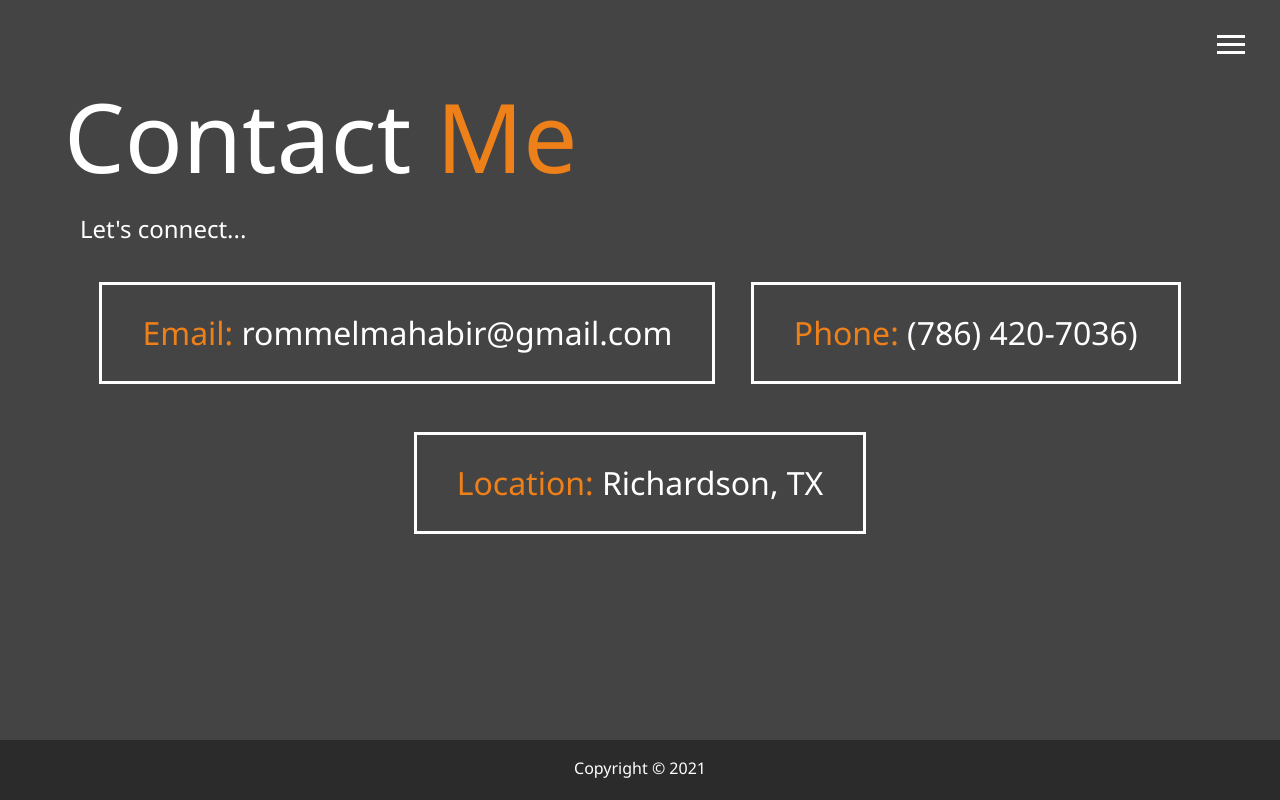
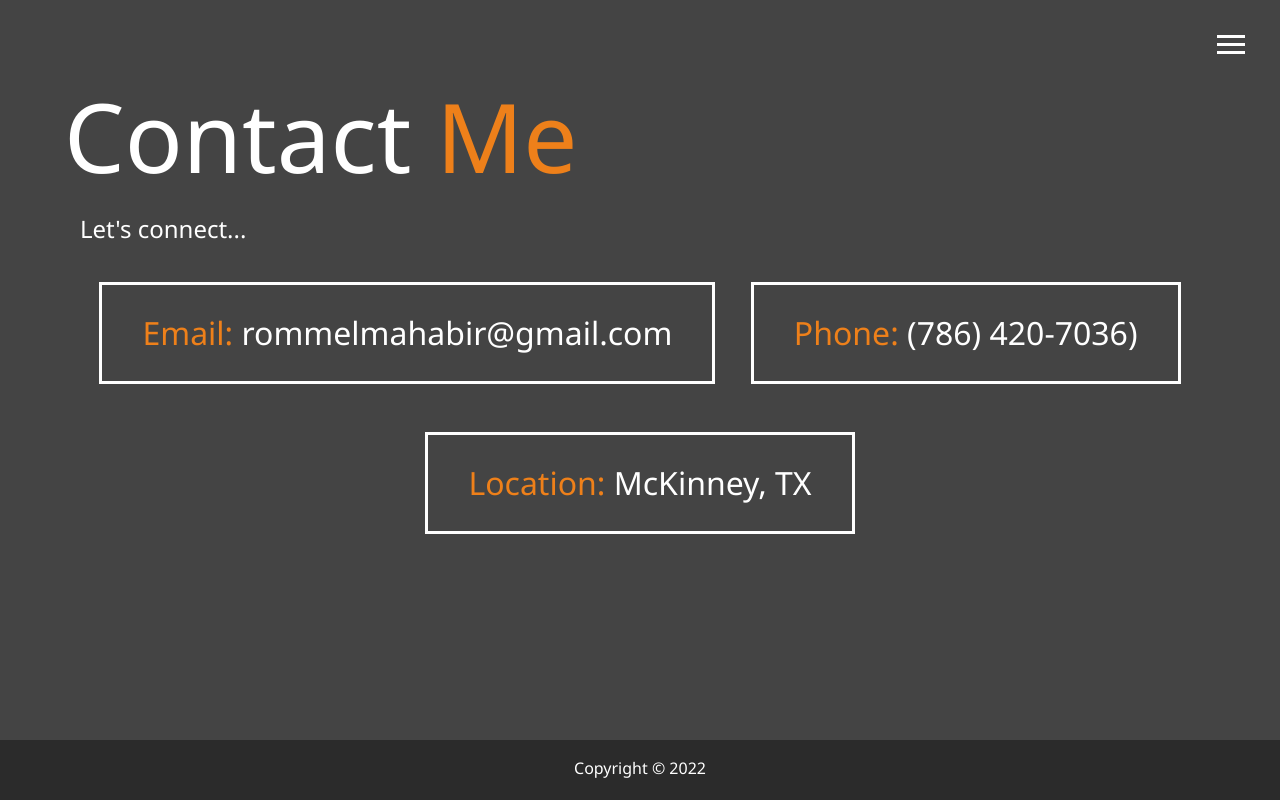
Before and after one commit to rommelmahabir/portfolio, a website: page dist/contact.html in a window 1280 px wide. Drawn offline with Linux system fonts and the light colour scheme.

Commit message:
Updated contact information

```diff
--- a/dist/contact.html
+++ b/dist/contact.html
@@ -67,13 +67,13 @@
         </div>
         <div>
         <span class="text-secondary">Location: </span>
-        Richardson, TX
+        McKinney, TX
         </div>
     </div>
   </main>
 
   <footer id="main-footer">
-    Copyright &copy; 2021
+    Copyright &copy; 2022
   </footer>
 
   <script src="js/main.js"></script>
```
